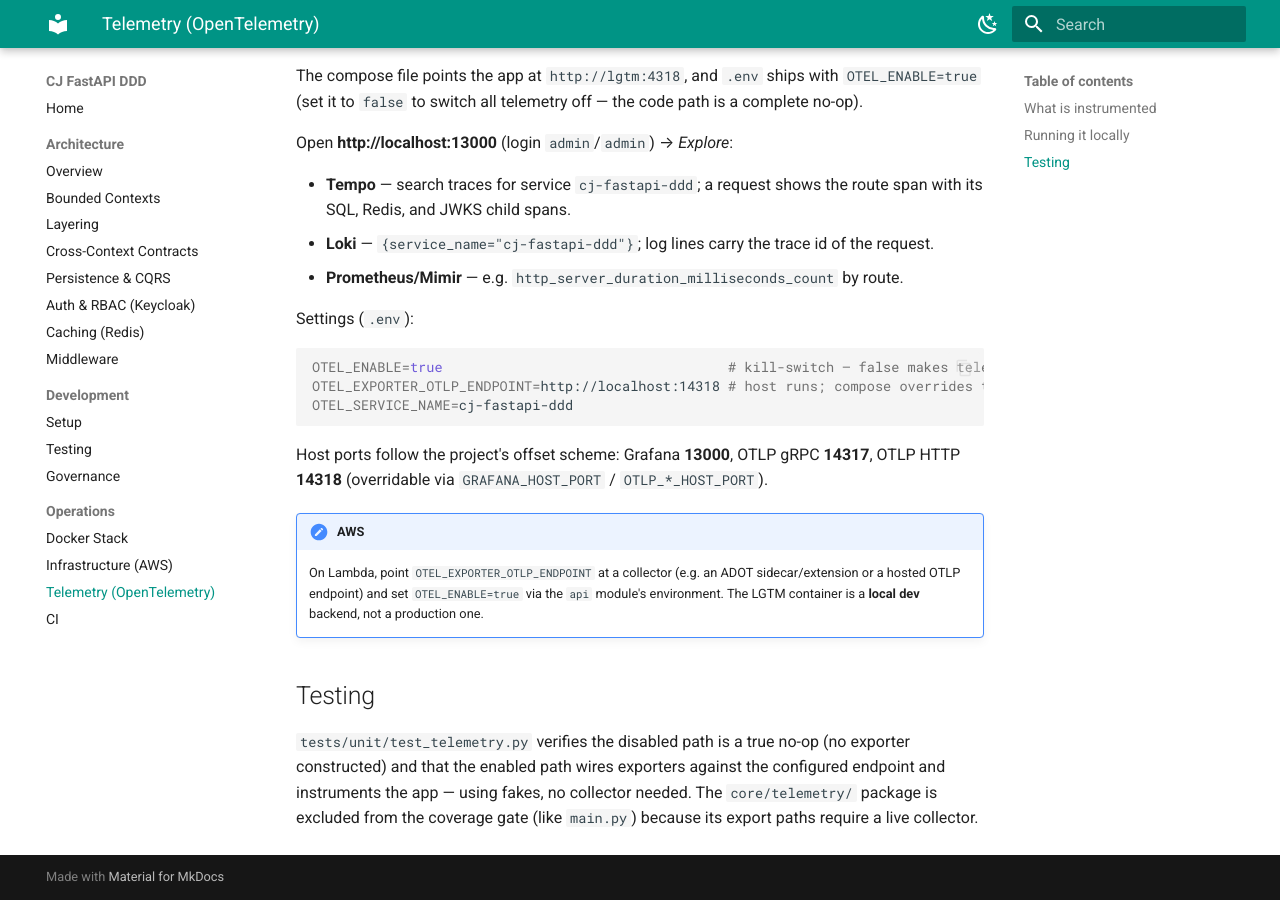
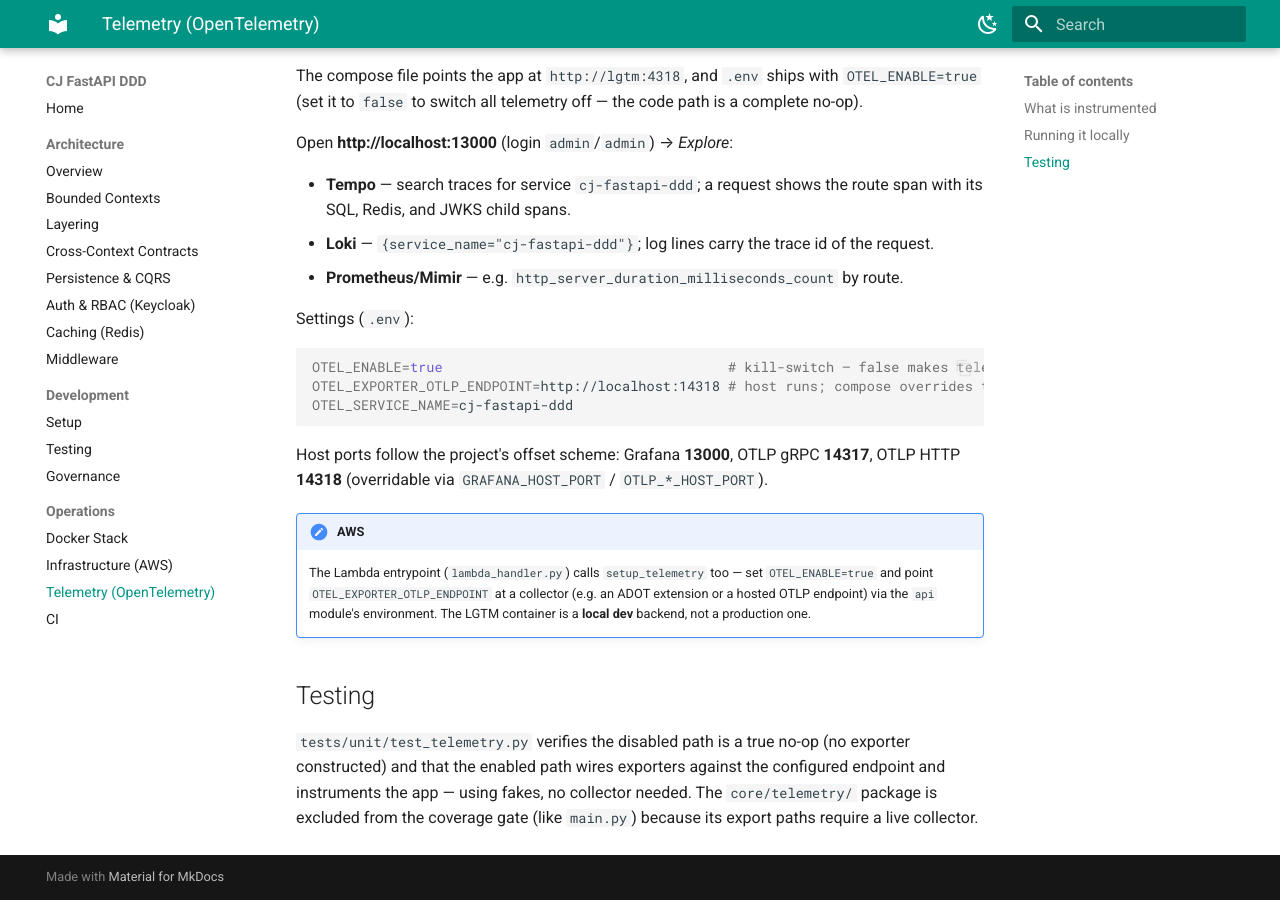
Before and after one commit to cjgalvisc96/CJ-FASTAPI-DDD, an MkDocs documentation site: the page built from docs/operations/telemetry.md, in a window 1280 px wide and 900 px high, scrolled down 1220 px. Built offline with MkDocs 1.6.1 and Material for MkDocs 9.7.7, drawn with Linux system fonts in a browser that asks for light colours.

Commit message:
feature(general): fix telemetry

```diff
--- a/docs/operations/telemetry.md
+++ b/docs/operations/telemetry.md
@@ -69,9 +69,10 @@
 **14318** (overridable via `GRAFANA_HOST_PORT` / `OTLP_*_HOST_PORT`).
 
 !!! note "AWS"
-    On Lambda, point `OTEL_EXPORTER_OTLP_ENDPOINT` at a collector (e.g. an ADOT sidecar/extension or
-    a hosted OTLP endpoint) and set `OTEL_ENABLE=true` via the `api` module's environment. The LGTM
-    container is a **local dev** backend, not a production one.
+    The Lambda entrypoint (`lambda_handler.py`) calls `setup_telemetry` too — set `OTEL_ENABLE=true`
+    and point `OTEL_EXPORTER_OTLP_ENDPOINT` at a collector (e.g. an ADOT extension or a hosted OTLP
+    endpoint) via the `api` module's environment. The LGTM container is a **local dev** backend, not
+    a production one.
 
 ## Testing
 
```
Also changed, not shown: README.md (+3 -1 lines), 3 other files.
